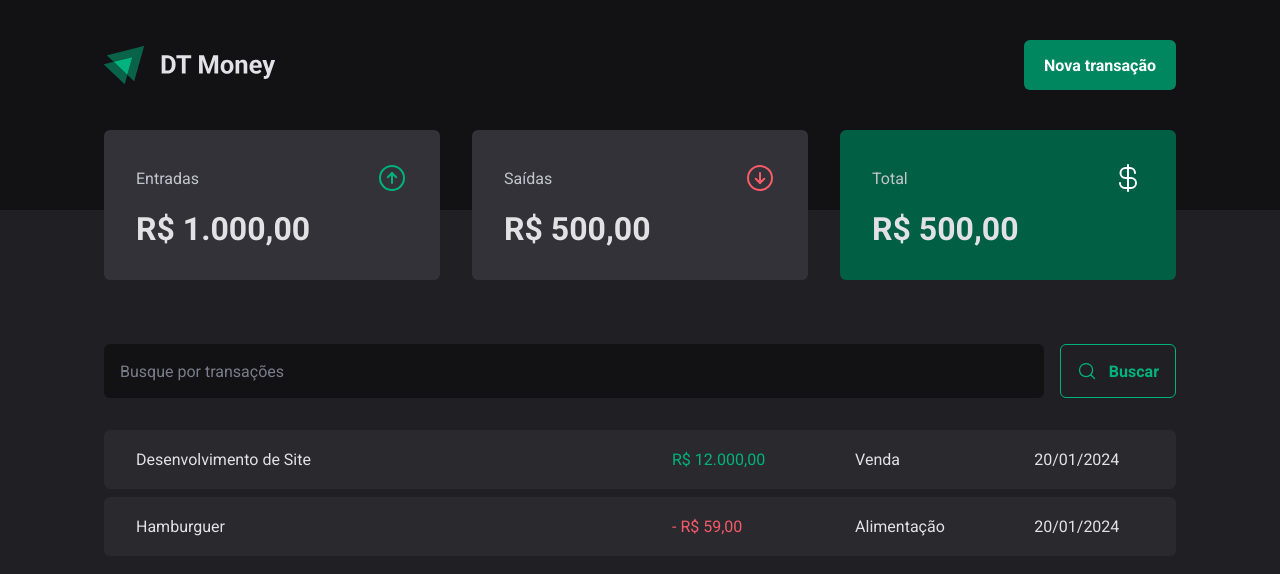
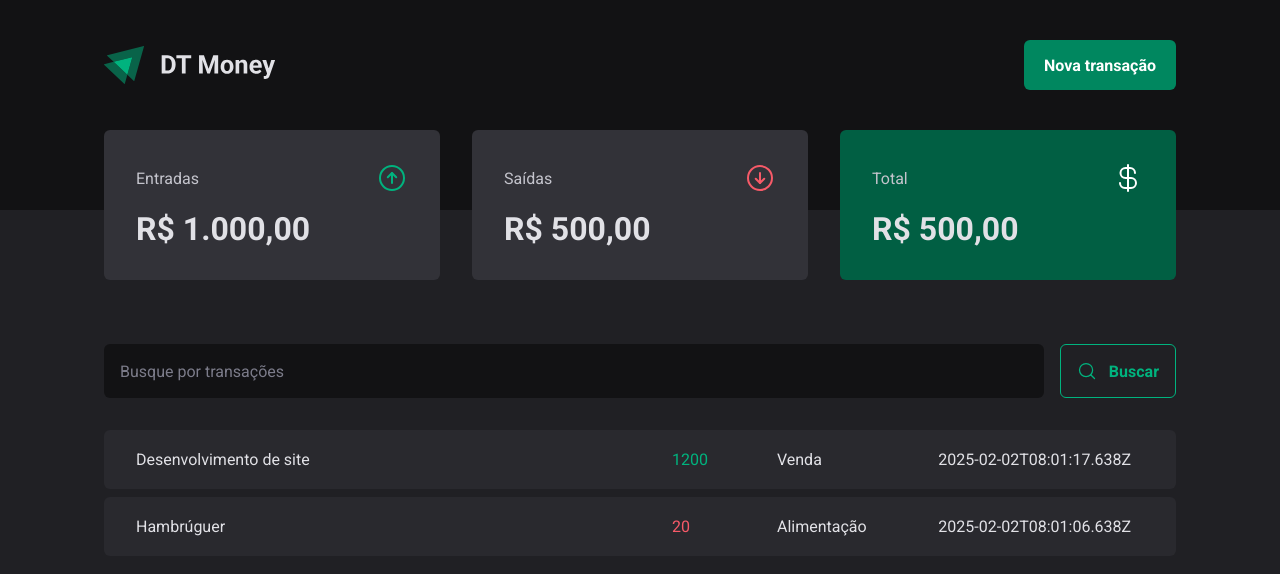
Before and after one commit to Clemilsonchaves/dt-money, a React (Vite) app: page / in a window 1280 px wide. Shown: the top 574 px of the page. Built offline with nearby package versions, Linux system fonts and the light colour scheme; data requests are answered from the project's data file.

Commit message:
feat: implement transactions context and update transactions display; refactor app structure

```diff
--- a/server.json
+++ b/server.json
@@ -13,7 +13,7 @@
   "id": 2,
   "description": "Hambrúguer",
   "type": "outcome",
-  "category": "Venda",
+  "category": "Alimentação",
   "price": 20,
   "createdAt": "2025-02-02T08:01:06.638Z"
   }
--- a/src/App.tsx
+++ b/src/App.tsx
@@ -1,7 +1,8 @@
 import { ThemeProvider } from "styled-components"
+import { TransactionsProvider } from "./contexts/TransactionsContext"
+import { Transactions } from "./pages/Transactions"
+import { GlobalStyle } from "./styles/global"
 import { defaultTheme } from "./styles/themes/default"
-import { GlobalStyle } from "./styles/global"
-import { Transactions } from "./pages/Transactions"
 
 
 export function App() {
@@ -12,7 +13,13 @@
      <ThemeProvider theme={defaultTheme}>
       <GlobalStyle />
 
-       <Transactions />
+      <TransactionsProvider>
+
+        <Transactions />
+
+      </TransactionsProvider>
+
+
 
      </ThemeProvider>
 
--- /dev/null
+++ b/src/contexts/TransactionsContext.tsx
@@ -0,0 +1,42 @@
+import { createContext, ReactNode, useEffect, useState } from "react";
+
+interface Transaction {
+  id: number;
+  description: string;
+  type: 'income' | 'outcome';
+  price: number;
+  category: string;
+  createdAt: string;
+}
+
+interface TransactionContextType {
+  transactions: Transaction[];
+}
+
+interface TransactionProviderProps {
+  children: ReactNode;
+}
+
+
+export const TransactionsContext = createContext({} as TransactionContextType);
+
+export function TransactionsProvider({ children }: TransactionProviderProps) {
+
+   const [ transactions, setTransactions] = useState<Transaction[]>([])
+
+    async function LoadTransactions() {
+      const response = await fetch('http://localhost:3333/transactions')
+      const data = await response.json()
+      setTransactions(data)
+    }
+
+    useEffect(() => {
+     LoadTransactions()
+
+    }, [])
+  return (
+    <TransactionsContext.Provider value={{ transactions }}>
+      {children}
+    </TransactionsContext.Provider>
+  )
+};
--- a/src/pages/Transactions/index.tsx
+++ b/src/pages/Transactions/index.tsx
@@ -1,10 +1,18 @@
+
+import { useContext } from "react";
 import { Header } from "../../components/Header";
 import { Summary } from "../../components/Summary";
 import { SearchForm } from "./components/SearchForm";
 import { PriceHighlight, TransactionContainer, TransactionTable } from "./styles";
+import { TransactionsContext } from "../../contexts/TransactionsContext";
+
 
 
 export function Transactions() {
+
+  const {transactions} = useContext(TransactionsContext);
+
+
   return (
    <div>
        <Header />
@@ -17,25 +25,21 @@
         <TransactionTable>
 
               <tbody>
-                  <tr>
-                    <td width="50%"> Desenvolvimento de Site </td>
-                    <td>
-                     <PriceHighlight variant="income"> R$ 12.000,00 </PriceHighlight>
-                    </td>
-                    <td> Venda </td>
-                    <td> 20/01/2024 </td>
-                  </tr>
 
-                  <tr>
-                    <td width="50%"> Hamburguer </td>
-                    <td>
-                     <PriceHighlight variant="outcome"> - R$ 59,00 </PriceHighlight>
-                    </td>
-                    <td> Alimentação </td>
-                    <td> 20/01/2024 </td>
-                  </tr>
+                {transactions.map(transaction => {
+                  return (
+                        <tr key={transaction.id}>
+                            <td width="50%">{transaction.description}</td>
+                            <td>
+                            <PriceHighlight variant={transaction.type}>{transaction.price}</PriceHighlight>
+                            </td>
+                            <td>{transaction.category}</td>
+                            <td>{transaction.createdAt}</td>
+                        </tr>
+                   )
+
+              })}
               </tbody>
-
             </TransactionTable>
        </TransactionContainer>
    </div>
```
